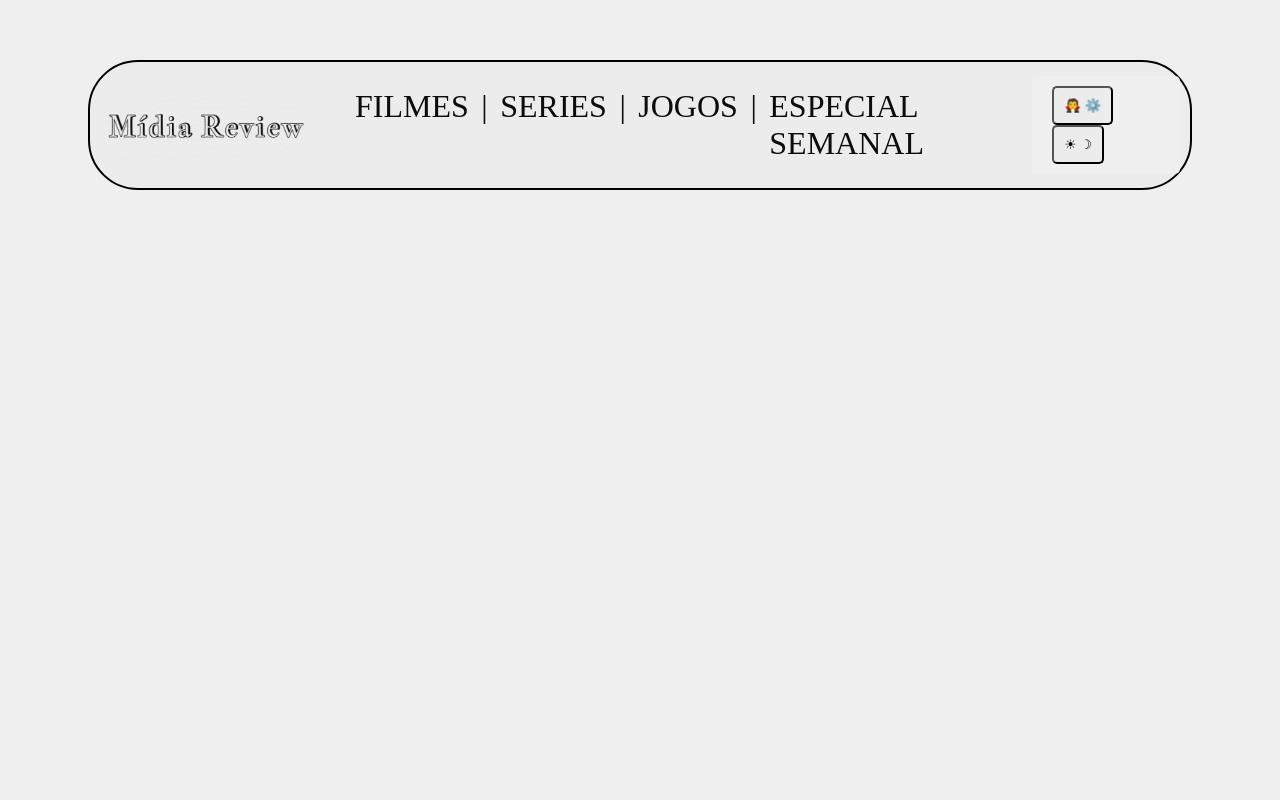
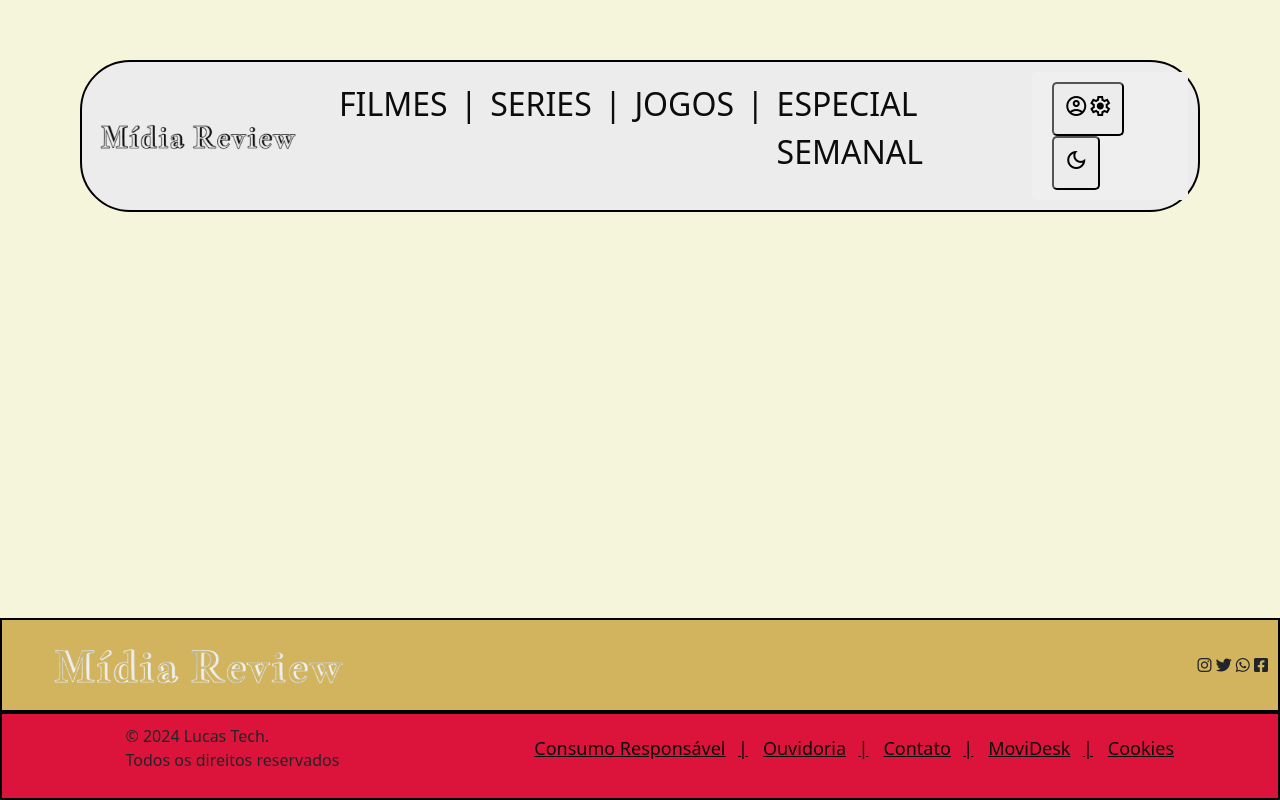
Before and after one commit to NotLucas777/MidiaReview, a plain HTML site: page index.html in a window 1280 px wide. Drawn offline with nearby package versions, Linux system fonts and the light colour scheme; files whose address does not match are found by name.

Commit message:
Footer new

```diff
--- a/index.html
+++ b/index.html
@@ -4,12 +4,14 @@
     <meta charset="UTF-8">
     <meta name="viewport" content="width=device-width, initial-scale=1.0">
     <link rel="stylesheet" href="style.css">
+    <link rel="stylesheet" href="https://fonts.googleapis.com/css2?family=Material+Symbols+Outlined:opsz,wght,FILL,GRAD@20..48,100..700,0..1,-50..200" />
+    <link href="https://cdn.jsdelivr.net/npm/bootstrap@5.0.2/dist/css/bootstrap.min.css" rel="stylesheet" integrity="sha384-EVSTQN3/azprG1Anm3QDgpJLIm9Nao0Yz1ztcQTwFspd3yD65VohhpuuCOmLASjC" crossorigin="anonymous">
+    <link href="https://cdnjs.cloudflare.com/ajax/libs/font-awesome/6.0.0/css/all.min.css" rel="stylesheet" />
     <title>Mídia Review</title>
 </head>
 <body>
-    <header>
-        <div class="nav-header-geral">
-            <img src="C:\Users\lucas\OneDrive\Desktop\ProjetoDev\MidiaReview\Imagens\mediareview_branco_horizonte.png" class="logo"></img>
+    <header class="nav-header-geral">
+        <img src="C:\Users\lucas\OneDrive\Desktop\ProjetoDev\MidiaReview\Imagens\mediareview_branco_horizonte-removebg-preview.png" class="logo"></img>
         <div class="header-centro">
             <ul class="centro">
                 <li><a href="sass.html">FILMES</a></li>
@@ -19,11 +21,46 @@
             </ul>
         </div>
         <div class="botoes-direita">
-                <button id="userButton">🧛 ⚙️</button>
-                <button id="darkModeButton">☀ ☽</button>
+            <button id="userButton"> <span class="material-symbols-outlined">
+                account_circle
+                </span><span class="material-symbols-outlined">
+                settings
+                </span></button>
+            <button id="darkModeButton"><span class="material-symbols-outlined">
+                dark_mode
+                </span></button>
+        </div>
+    </header>
+
+    <footer >
+        <div class="footer-redesocial">
+            <img src="C:\Users\lucas\OneDrive\Desktop\ProjetoDev\MidiaReview\Imagens\mediareview_preto_horizonte-removebg-preview.png" class="logo-social"></img>
+            <div>
+                <i class="fab fa-instagram"></i>
+                <i class="fab fa-twitter"></i>
+                <i class="fab fa-whatsapp"></i>
+                <i class="fab fa-facebook-square"></i>
              </div>
         </div>
-    </header>
+        <div class="footer-opcoes">
+            <div>
+                <ul>
+                    <p>© 2024 Lucas Tech.<br>Todos os direitos reservados</p>
+                </ul>
+            </div>
+            <div class="footer-ajuda">
+                <ul class= "ajuda">
+                    <li><a href="cookies.html">Consumo Responsável</a></li>
+                    <li><a href="cookies.html">Ouvidoria</a></li>
+                    <li><a href="cookies.html">Contato</a></li>
+                    <li><a href="cookies.html">MoviDesk</a></li>
+                    <li><a href="cookies.html">Cookies</a></li>
+                </ul>
+            </div>
+        </div>
+    </footer>
 </body>
 <script src="./app.js"></script>
+<script src="https://cdn.jsdelivr.net/npm/bootstrap@5.0.2/dist/js/bootstrap.bundle.min.js" integrity="sha384-MrcW6ZMFYlzcLA8Nl+NtUVF0sA7MsXsP1UyJoMp4YLEuNSfAP+JcXn/tWtIaxVXM" crossorigin="anonymous"></script>
+
 </html>
--- a/style.css
+++ b/style.css
@@ -1,9 +1,15 @@
 html{
-    background-color: #EFEFEF;
+    background-color: #f5f5dc;
     font-family:'Arial Narrow Bold';
     margin: 0;
 }
 
+body{
+    margin: 0;
+    background-color: transparent !important;
+}
+
+/*HEADER*/
 .nav-header-geral{
     justify-content: space-evenly;
     display: flex;
@@ -63,7 +69,7 @@ html{
 }
 
 .dark-mode {
-    background-color: #19191a;
+    background-color: #0a0a23;
     #userButton, #darkModeButton{
     background-color: #ececec;
     }
@@ -75,3 +81,63 @@ html{
     border-radius: 5px;
     background-color: #ececec;
 }
+
+/*FOOTER*/
+footer{
+    position: fixed;
+    bottom: 0;
+    width: 100%;
+}
+.footer-redesocial{
+    gap: laft ;
+    justify-content: space-between;
+    display: flex;
+    align-items: center;
+    border: 2px solid #000;
+    padding: 10px;
+    background-color: #d3b45e;
+    margin: 0px;
+}
+
+.logo-social{
+    margin-left: 35px;
+    justify-content:center;
+    width: 300px;
+    height: 70px;
+}
+
+.footer-opcoes{
+    justify-content: space-around;
+    display: flex;
+    align-items: center;
+    border: 2px solid black;
+    padding: 10px;
+    background-color: #dc143c;
+    margin: 0px;
+}
+
+.footer-ajuda{
+    a{
+        cursor: pointer;
+        font-size: 18px;
+        color: #0C0C0C;
+    }
+    a:after{
+        content: "|";
+        margin-left: 12.5px;
+    }
+
+    li:last-child a::after{
+        content: "";
+    }
+
+    justify-content: center;
+    margin: 0%;
+}
+
+.ajuda{
+    display: flex;
+    list-style: none;
+    text-decoration: none;
+    gap: 15px;
+}
```
Also changed, not shown: Imagens/mediareview_branco_horizonte-removebg-preview.png (added), Imagens/mediareview_preto_horizonte-removebg-preview.png (added), Imagens/mediareview_preto_horizonte.png. Lines whose indentation alone changed are shown as unchanged.
